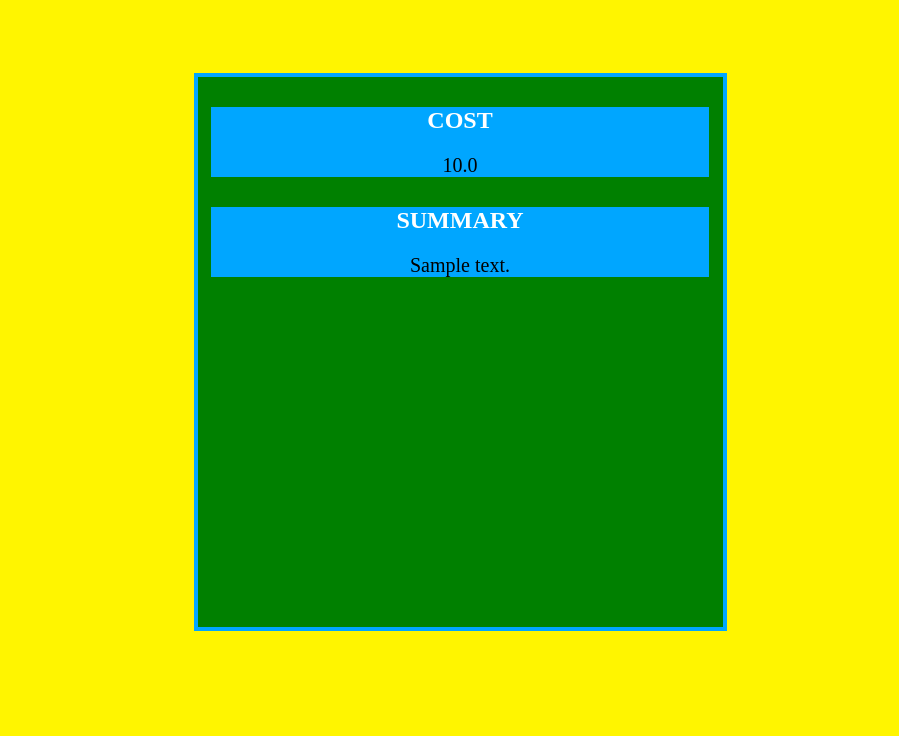
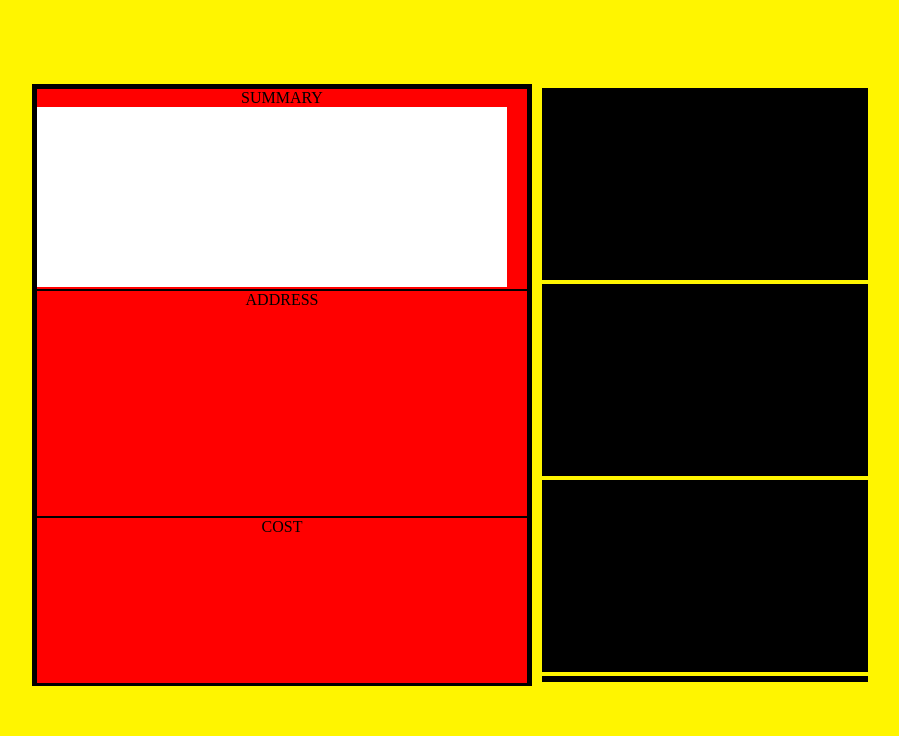
Before and after one commit to VetrovDmitry/super-umbrella, a Flask app: page /house-details/1 in a window 1280 px wide. Shown: the part 64-800 px from the top of the page, without its empty margins (180-1079 px from the left). Run offline with Flask 2, Linux system fonts and the light colour scheme; a user stored in the database is signed in; tables that the repository leaves empty hold one stand-in row (values such as "Sample post").

Commit message:
lesson details

```diff
--- a/app/static/styles/first.css
+++ b/app/static/styles/first.css
@@ -18,6 +18,11 @@ h1 {
 h1.parameter_header {
    font-family: "Comfortaa";
 }
+
+div.info_header{
+    text-align: center;
+}
+
 .blue_box {
     background: #44A7FE;
 }
@@ -267,7 +272,7 @@ a.button {
     font-family: 'Comfortaa', cursive;
 }
 
-div.scroll {
+.scroll {
     padding: 4px;
     overflow-x: hidden;
     overflow-y: auto;
@@ -469,48 +474,94 @@ form.address {
 }
 
 div.housedetails_info {
-    background: green;
-    width: 525px;
-    height: 550px;
+    position: relative;
+    background: transparent;
+    width: 860px;
+    height: 600px;
     margin-right: auto;
     margin-left: auto;
     margin-top: 85px;
-    border: 4px solid #00A6FF;
+    padding: 5px;
+    border: 4px solid transparent;
 }
 
-div.cost_house {
-    background: #00A6FF;
-    width: 95%;
-    margin-right: auto;
-    margin-left: auto;
-    margin-top: 30px;
+div.content_holder {
+    padding: 2px;
+    float: left;
+    background: transparent;
+    width: 500px;
+    height: 596px;
 
 }
 
-p.data_holder_cost {
-    margin-right: auto;
-    heigth 75px;
-    margin-left: auto;
-    margin-bottom: 30px;
-    font-size: 20px;
+div.content_box {
+    width: 496x;
+    height: 592px;
+    background: black;
+    padding: 5px;
+}
+
+div.summary_holder {
+    width: 470px;
+    height: 180px;
     text-align: center;
+    background: white;
+}
+
+div.address_holder {
 
 }
 
-div.summary_house {
+div.cost_holder {
+
+}
+
+div.photo_holder {
+    padding: 2px;
+    float: right;
+    background: transparent;
+    width: 350px;
+    height: 596px;
+}
+
+div.photo_box {
+    width: 326px;
+    height: 192px;
+    background: black;
+    margin: 4px;
+}
+
+div.summary_box {
+    background: red;
+    width: 490px;
+    height: 200px;
+    margin-bottom: 2px;
+}
+
+div.address_box {
+    background: red;
+    width: 490px;
+    height: 225px;
+    margin-bottom: 2px;
+}
+
+div.cost_box {
+    background: red;
+    width: 490px;
+    height: 165px;
+}
+
+div.photo_house {
     background: #00A6FF;
-    width: 95%;
+    width: 100px;
+    height: 100px;
     margin-right: auto;
     margin-left: auto;
     margin-top: 30px;
 }
 
-p.data_holder_summary {
+p.data_holder_photo {
     margin-right: auto;
-    heigth 75px;
+    heigth: 75px;
+    width: 75px;
     margin-left: auto;
-    margin-bottom: 30px;
-    font-size: 20px;
-    text-align: center;
-
-}
--- a/app/templates/market/housedetails.html
+++ b/app/templates/market/housedetails.html
@@ -4,16 +4,44 @@
 {% block content %}
 <section>
     <div class="housedetails_info">
-        <div class="cost_house">
-            <h1 class="parameter_header">COST</h1>
-            <p class="data_holder_cost">{{ data.house_info.cost}}</p>
+        <div class="content_holder">
+            <div class="content_box">
+                <div class="summary_box">
+                    <div class="info_header">SUMMARY</div>
+                    <div class="summary_holder">
+
+                    </div>
+                </div>
+                <div class="address_box">
+                    <div class="info_header">ADDRESS</div>
+                    <div class="address_holder">
+
+                    </div>
+                </div>
+                <div class="cost_box">
+                    <div class="info_header">COST</div>
+                    <div class="cost_holder">
+
+                    </div>
+                </div>
+            </div>
         </div>
-        <div class="summary_house">
-            <h1 class="parameter_header">SUMMARY</h1>
-            <p class="data_holder_summary">{{  data.house_info.summary  }}</p>
-        </div>
-        <div>
+        <div class="photo_holder scroll">
+            <div class="photo_box">
 
+            </div>
+            <div class="photo_box">
+
+            </div>
+            <div class="photo_box">
+
+            </div>
+            <div class="photo_box">
+
+            </div>
+            <div class="photo_box">
+
+            </div>
         </div>
     </div>
 </section>
```
